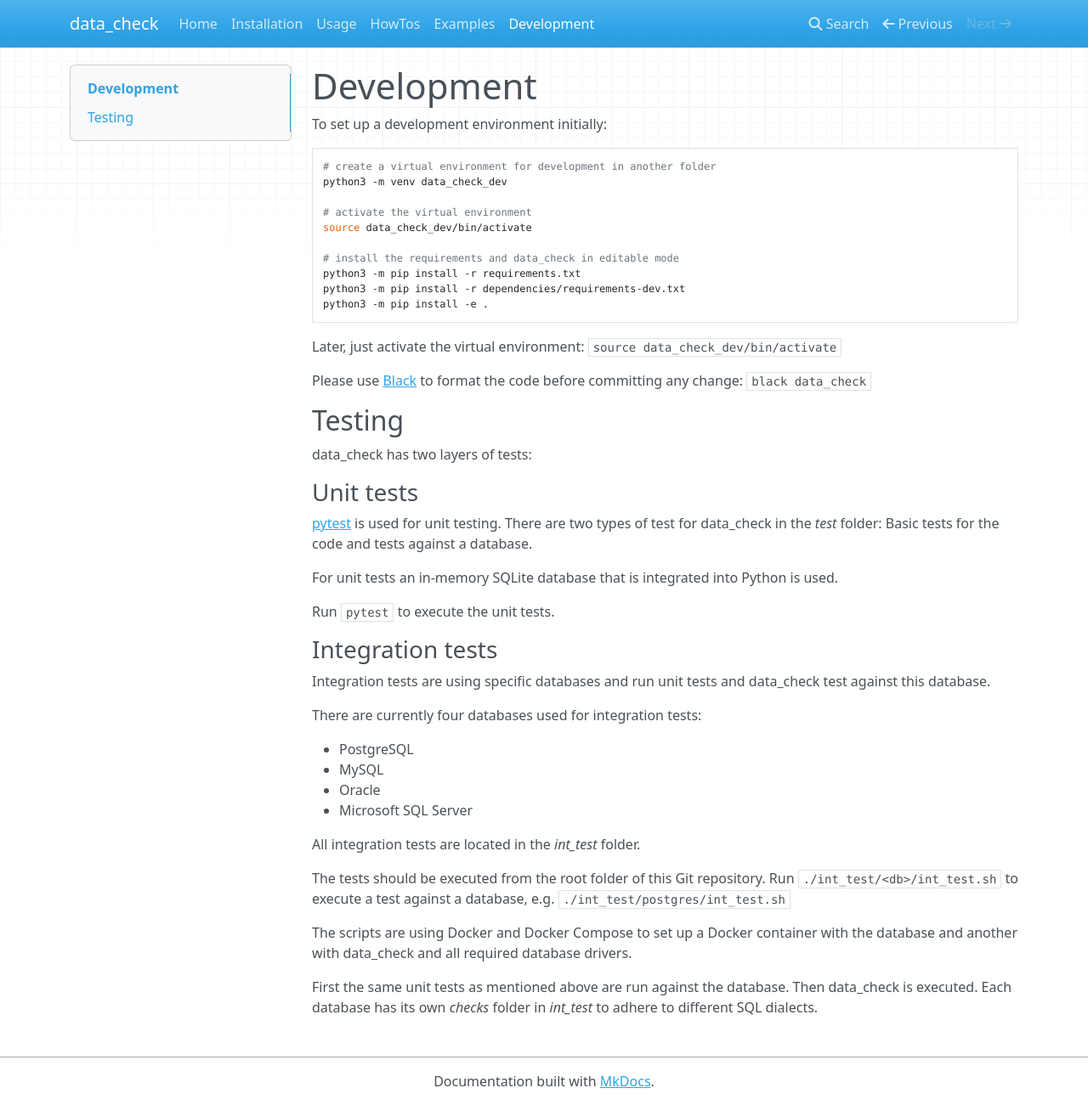
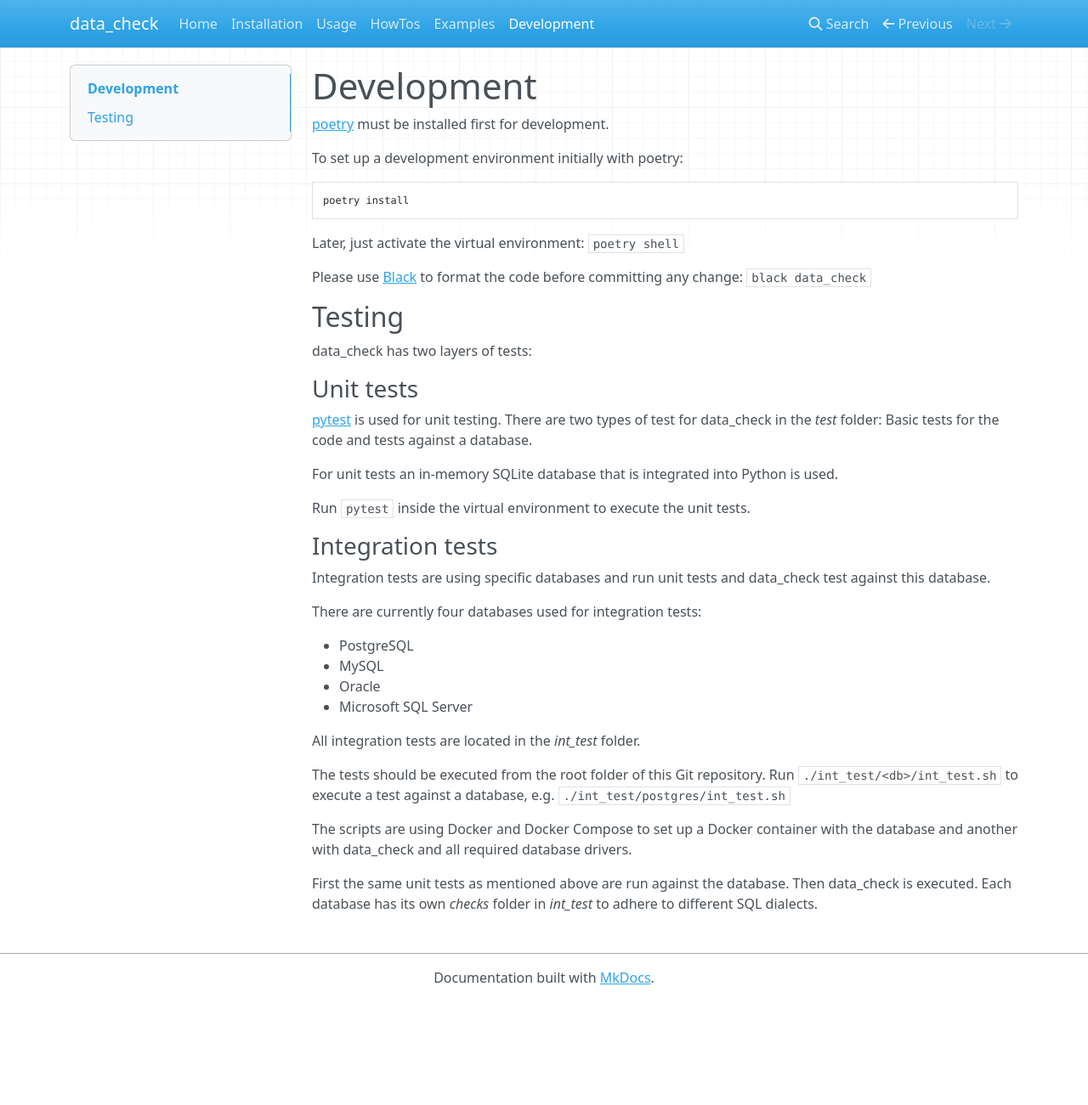
Before and after one commit to andrjas/data_check, an MkDocs documentation site: the page built from docs/development.md, in a window 1280 px wide and 1301 px high. Shown: the whole window at 85% size. Built offline with MkDocs 1.6.1, drawn with Linux system fonts in a browser that asks for light colours; nearby versions of some CDN libraries.

Commit message:
added poetry in documentation

````diff
--- a/docs/development.md
+++ b/docs/development.md
@@ -1,21 +1,14 @@
 # Development
 
-To set up a development environment initially:
+[poetry](https://python-poetry.org/) must be installed first for development.
+
+To set up a development environment initially with poetry:
 
 ```bash
-# create a virtual environment for development in another folder
-python3 -m venv data_check_dev
-
-# activate the virtual environment
-source data_check_dev/bin/activate
-
-# install the requirements and data_check in editable mode
-python3 -m pip install -r requirements.txt
-python3 -m pip install -r dependencies/requirements-dev.txt
-python3 -m pip install -e .
+poetry install
 ```
 
-Later, just activate the virtual environment: `source data_check_dev/bin/activate`
+Later, just activate the virtual environment: `poetry shell`
 
 Please use [Black](https://github.com/psf/black) to format the code before committing any change: `black data_check`
 
@@ -29,7 +22,7 @@ data_check has two layers of tests:
 
 For unit tests an in-memory SQLite database that is integrated into Python is used.
 
-Run `pytest` to execute the unit tests.
+Run `pytest` inside the virtual environment to execute the unit tests.
 
 ### Integration tests
 
````
